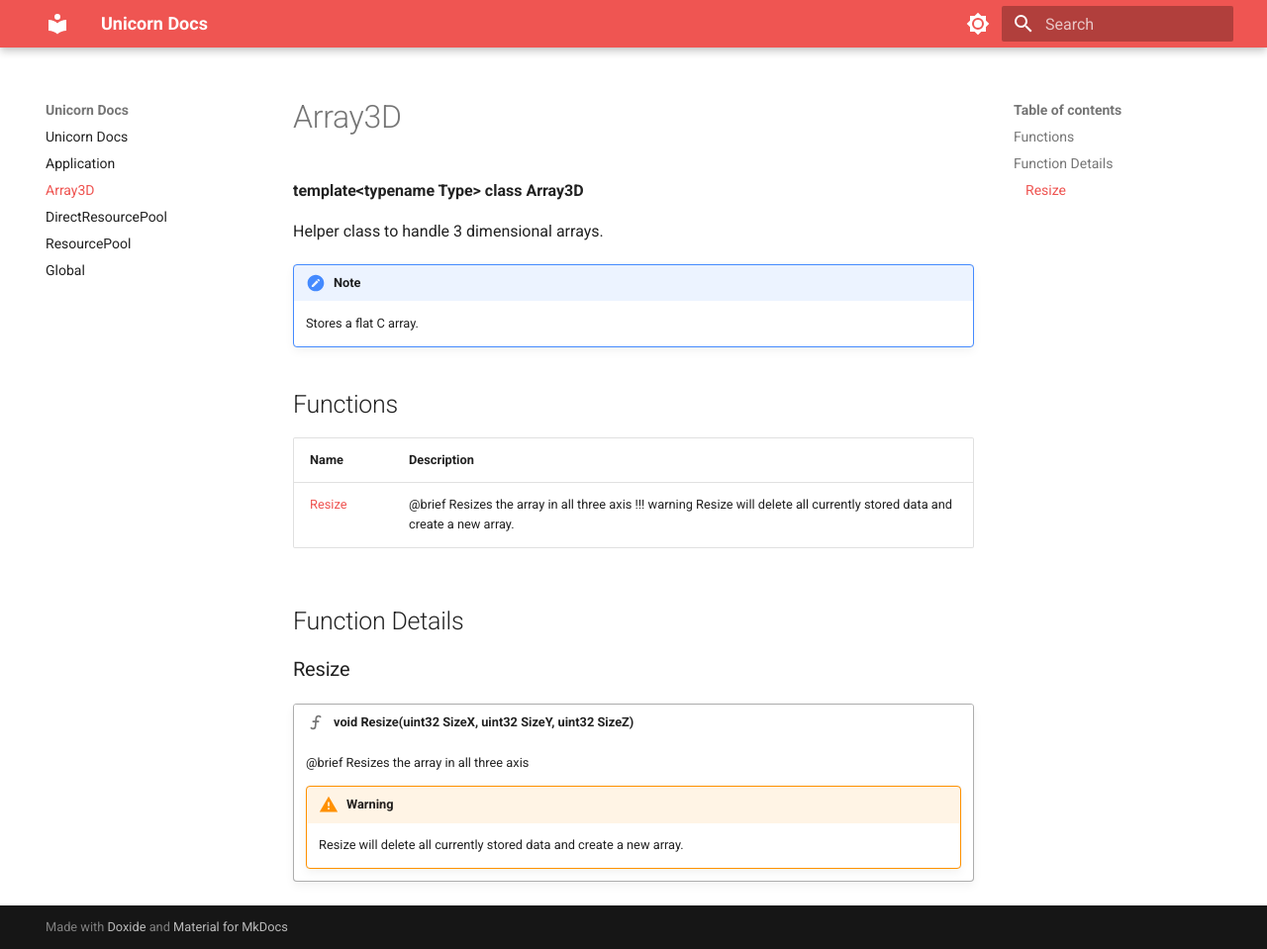
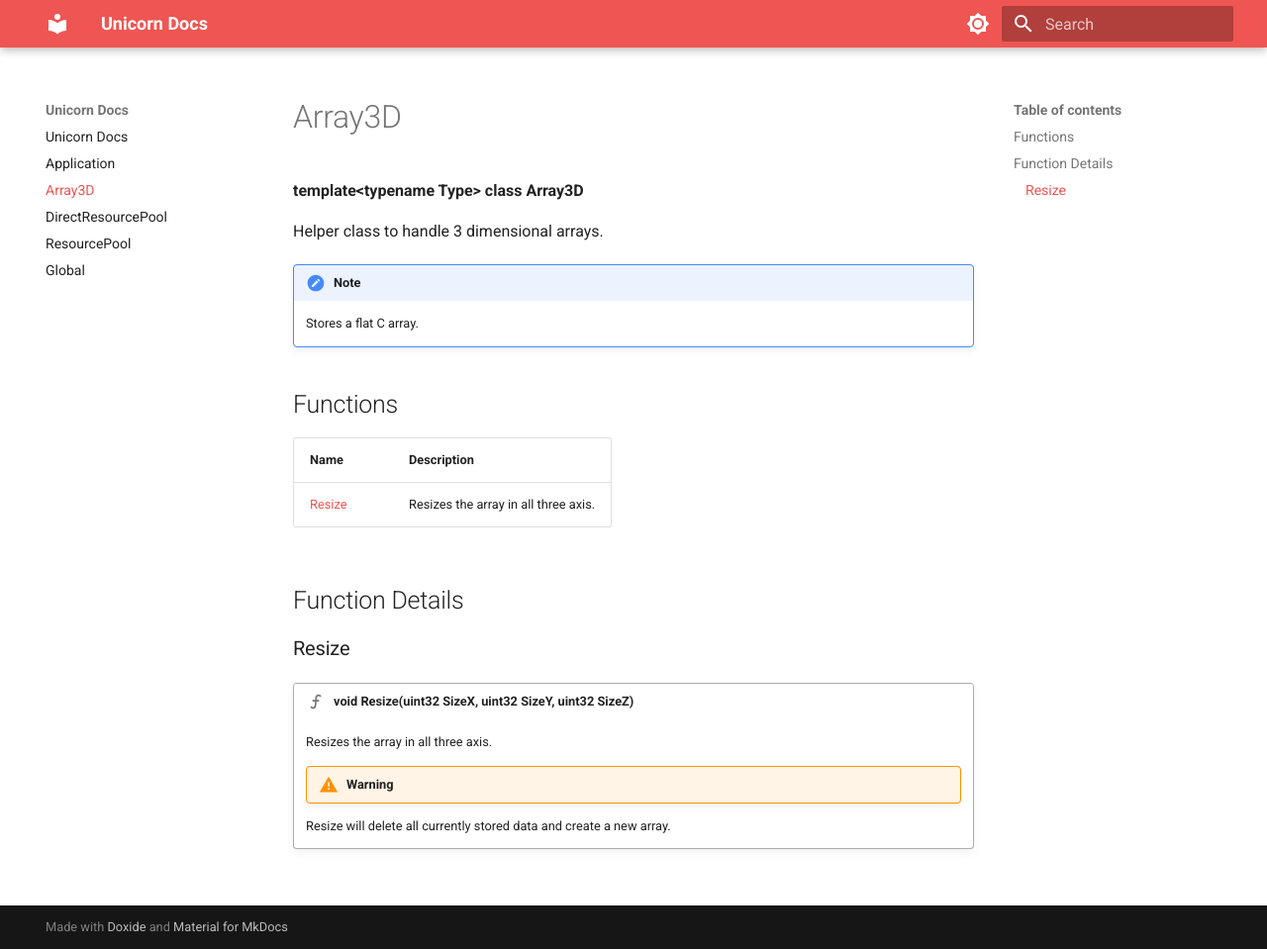
Before and after one commit to Pringman990/UnicornDocs, an MkDocs documentation site: the page built from docs/Array3D.md, in a window 1280 px wide and 959 px high. Shown: the whole window at 99% size. Built offline with MkDocs 1.6.1 and Material for MkDocs 9.7.7, drawn with Linux system fonts in a browser that asks for light colours; comment, search, counter and statistics services are not loaded.

Commit message:
clean up

```diff
--- a/docs/Array3D.md
+++ b/docs/Array3D.md
@@ -18,16 +18,15 @@ Helper class to handle 3 dimensional arrays.
 
 | Name | Description |
 | ---- | ----------- |
-| [Resize](#Resize) | @brief Resizes the array in all three axis !!! warning Resize will delete all currently stored data and create a new array.  |
+| [Resize](#Resize) | Resizes the array in all three axis. |
 
 ## Function Details
 
 ### Resize<a name="Resize"></a>
 !!! function "void Resize(uint32 SizeX, uint32 SizeY, uint32 SizeZ)"
 
-    @brief Resizes the array in all three axis
+    Resizes the array in all three axis.
 
 
     !!! warning
-
-        Resize will delete all currently stored data and create a new array.
+     Resize will delete all currently stored data and create a new array.
```
